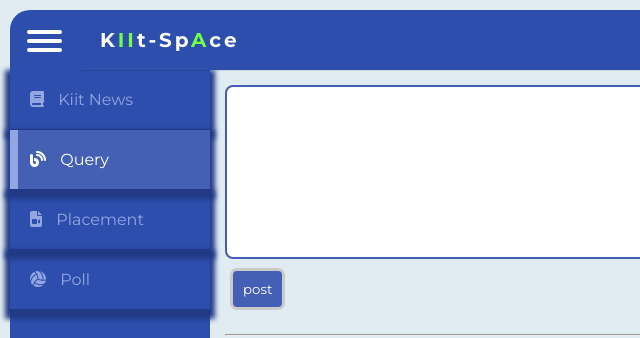
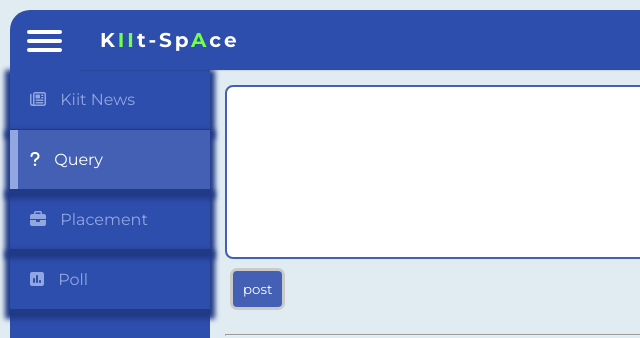
Before and after one commit to prakashshubham13/kiit-space, a plain HTML site: page index.html in a window 1280 px wide. Shown: the top 338 px of the page, 0-640 px from the left. Drawn offline with nearby package versions, Linux system fonts and the light colour scheme.

Commit message:
Update index.html

```diff
--- a/index.html
+++ b/index.html
@@ -39,19 +39,19 @@
   <div class="sidebar">
       <ul>
         <li><a href="#">
-          <span class="icon"><i class="fas fa-book"></i></span>
+          <span class="icon"><i class="far fa-newspaper"></i></span>
           <span class="title">Kiit News</span>
           </a></li>
           <li><a href="#" class="active">
-            <span class="icon"><i class="fas fa-blog"></i></span>
+            <span class="icon"><i class="fas fa-question"></i></span>
             <span class="title">Query</span>
             </a></li>
         <li><a href="#">
-          <span class="icon"><i class="fas fa-file-video"></i></span>
+          <span class="icon"><i class="fas fa-briefcase"></i></span>
           <span class="title">Placement</span>
           </a></li>
         <li><a href="#">
-          <span class="icon"><i class="fas fa-volleyball-ball"></i></span>
+          <span class="icon"><i class="fas fa-poll"></i></span>
           <span class="title">Poll</span>
           </a></li>
         <!-- <li><a href="#" class="active">
```
